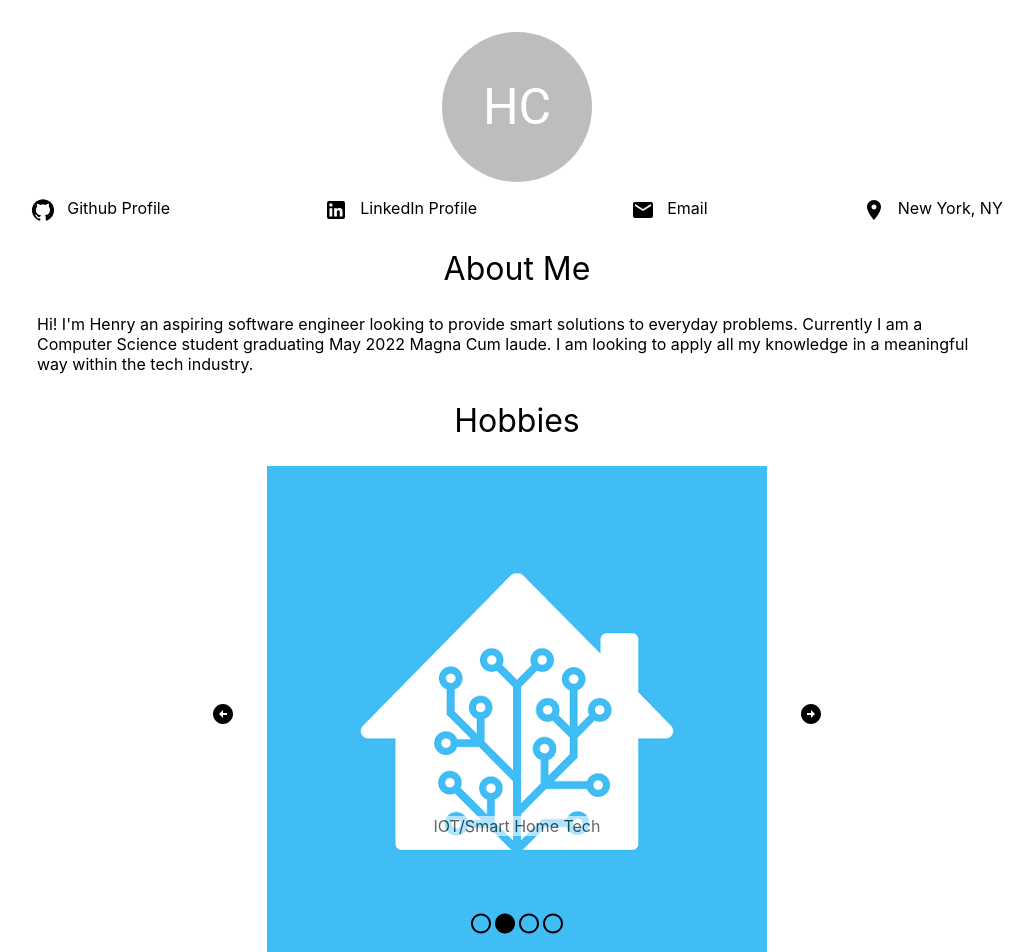
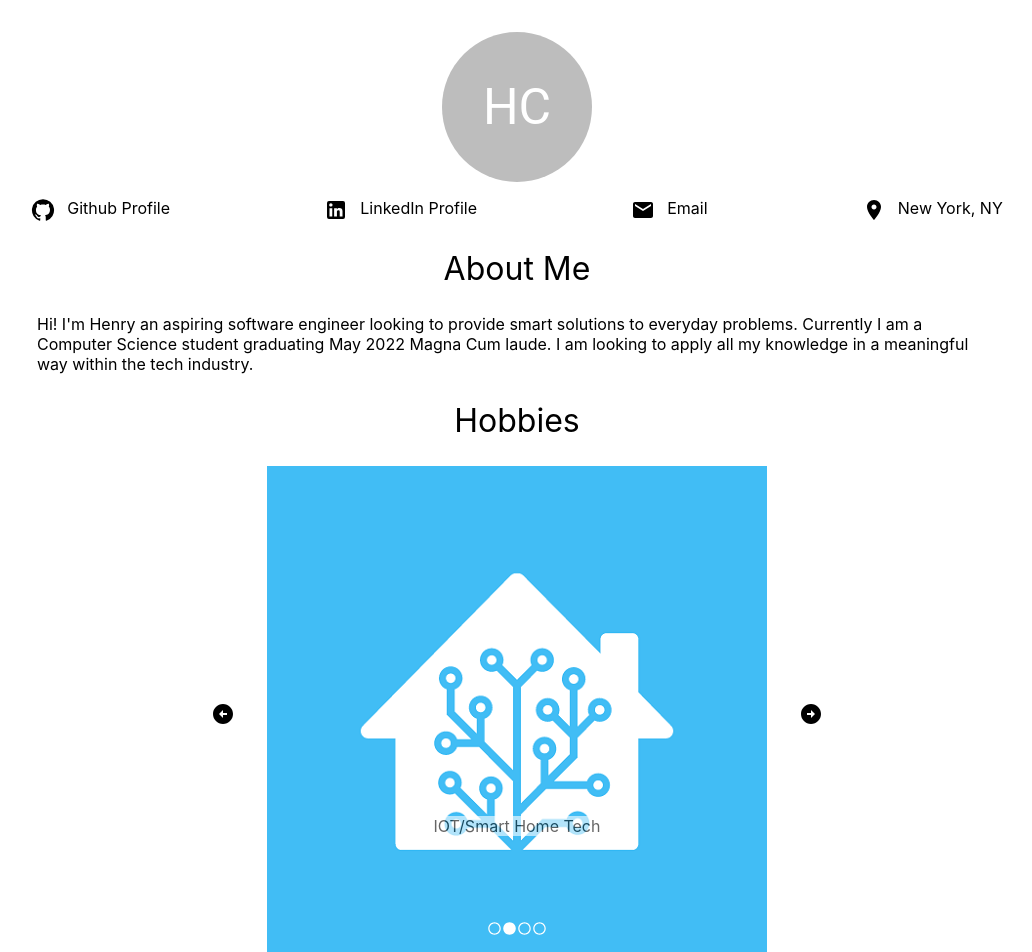
Before and after one commit to Henry-Cevallos/Henry-Cevallos.github.io, a React (Create React App) app: page / in a window 1280 px wide. Shown: the top 952 px of the page, without its empty margins (123-1155 px from the left). Built offline with nearby package versions, Linux system fonts and the light colour scheme.

Commit message:
changed color of bubbles

```diff
--- a/src/components/Circle.js
+++ b/src/components/Circle.js
@@ -6,8 +6,8 @@ const Circle = ({ enabled }) => {
 
     return (
         enabled
-        ? <CircleEnabled />
-        : <CircleDisabled />
+        ? <CircleEnabled sx={{color: '#fff', fontSize: 15}}/>
+        : <CircleDisabled sx={{color: '#fff', fontSize: 15}}/>
     )
 }
 
```
